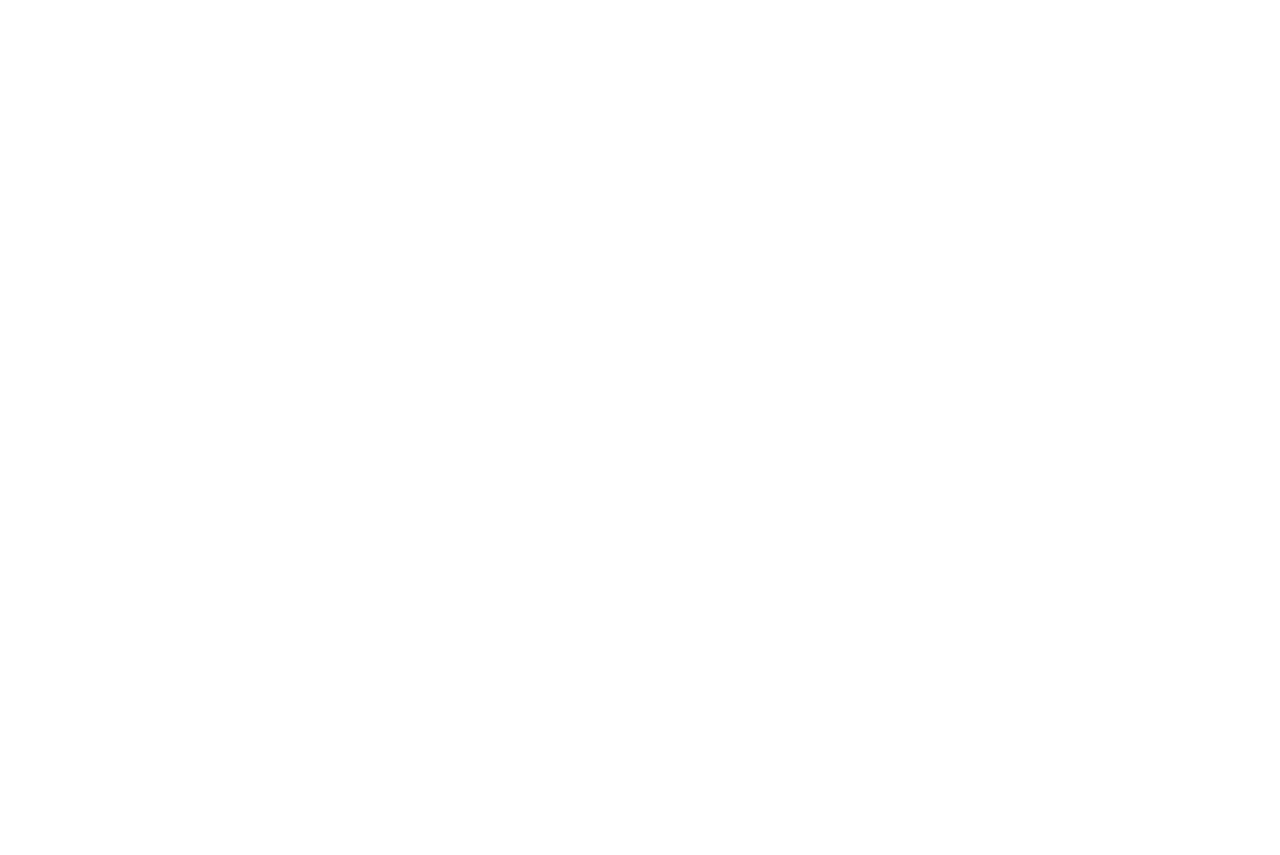
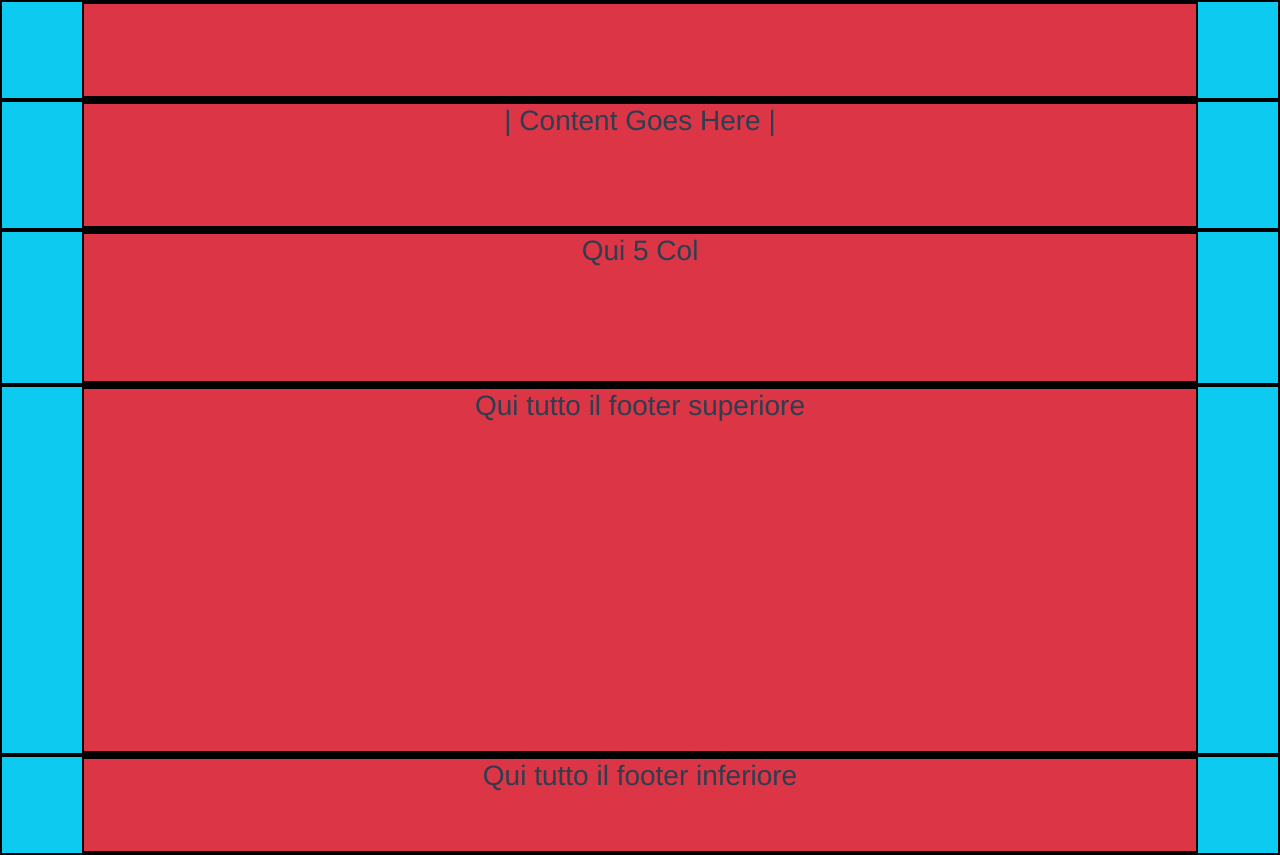
Before and after one commit to 78741722Ale/vue-dc-comics, a Vue app: page / in a window 1280 px wide. Before the commit the page ends 800 px from the top, so only its background shows below. Built offline with nearby package versions, Linux system fonts and the light colour scheme.

Commit message:
Creata struttura base su app.vue, preparazione dei componenti

```diff
--- a/src/App.vue
+++ b/src/App.vue
@@ -1,24 +1,47 @@
 <template>
   <div id="app">
     <!-- Primo Componente -->
-    <div id="site_header">
-
+    <div class="h_header w-100 bg-info bordo" id="site_header">
+      <!-- Container principale -->
+      <div class="container h-100">
+        <div class="row m-0 w-100 bordo h-100 bg-danger"></div>
+      </div>
     </div>
     <!-- Secondo Componente -->
-    <div id="site_content">
-
+    <div class="h_content bordo w-100 bg-info" id="site_content">
+      <!-- Container principale -->
+      <div class="container h-100">
+        <div class="row m-0 w-100 bordo h-100 bg-danger">
+          <h3>| Content Goes Here | </h3>
+        </div>
+      </div>
     </div>
     <!-- Terzo Componente -->
-    <div id="site_main">
-
+    <div class="h_main bordo w-100 bg-info" id="site_main">
+      <!-- Container principale -->
+      <div class="container h-100">
+        <div class="row m-0 w-100 bordo h-100 bg-danger">
+          <h3>Qui 5 Col </h3>
+        </div>
+      </div>
     </div>
-    <!-- Quarto Componente -->
-    <div id="upper_footer">
-
+    <!-- Quarto Componente - -->
+    <div class="h_upper_footer bordo w-100 bg-info" id="upper_footer">
+      <!-- Container principale -->
+      <div class="container h-100">
+        <div class="row m-0 w-100 bordo h-100 bg-danger">
+          <h3>Qui tutto il footer superiore </h3>
+        </div>
+      </div>
     </div>
-    <!-- Quinto Componente -->
-    <div id="under_footer">
-
+    <!-- Quinto Componente - Footer Inferiori -->
+    <div class="h_under_footer bordo w-100 bg-info" id="under_footer">
+      <!-- Container principale -->
+      <div class="container h-100">
+        <div class="row m-0 w-100 bordo h-100 bg-danger">
+          <h3>Qui tutto il footer inferiore </h3>
+        </div>
+      </div>
     </div>
     <!-- <img alt="Vue logo" src="./assets/logo.png">
     <HelloWorld msg="Welcome to Your Vue.js App"/> -->
@@ -27,6 +50,7 @@
 
 <script>
 // import HelloWorld from './components/HelloWorld.vue'
+
 
 export default {
   name: 'App',
@@ -37,16 +61,57 @@
 </script>
 
 <style lang="scss">
+// Common rules
+* {
+  margin: 0;
+  padding: 0;
+  box-sizing: border-box;
+}
+.bordo {
+  border: 2px solid black;
+}
+// Main container (equivale al body)
 #app {
   font-family: Helvetica, Arial, sans-serif;
   -webkit-font-smoothing: antialiased;
   -moz-osx-font-smoothing: grayscale;
   text-align: center;
   color: #2c3e50;
-  margin-top: 60px;
+}
+// Qui do stile ma poi lo sposto nei componenti singoli
+// Per ora diviso in region, poi da spostare in partials
+
+/*#region Header */
+.h_header {
+  height: 100px;
+}
+/*#endregion */
+
+/*#region Content */
+.h_content {
+  height: 130px;
+}
+/*#endregion */
+
+/*#region Main */
+.h_main {
+  height: 155px;
 }
 
-// Qui do stile ma poi lo sposto nei componenti singoli
+/*#endregion */
+
+/*#region Upper Footer */
+.h_upper_footer {
+  height: 370px;
+}
+/*#endregion */
+
+/*#region Under Footer */
+.h_under_footer {
+  height: 100px;
+}
+
+/*#endregion */
 
 
 
```
